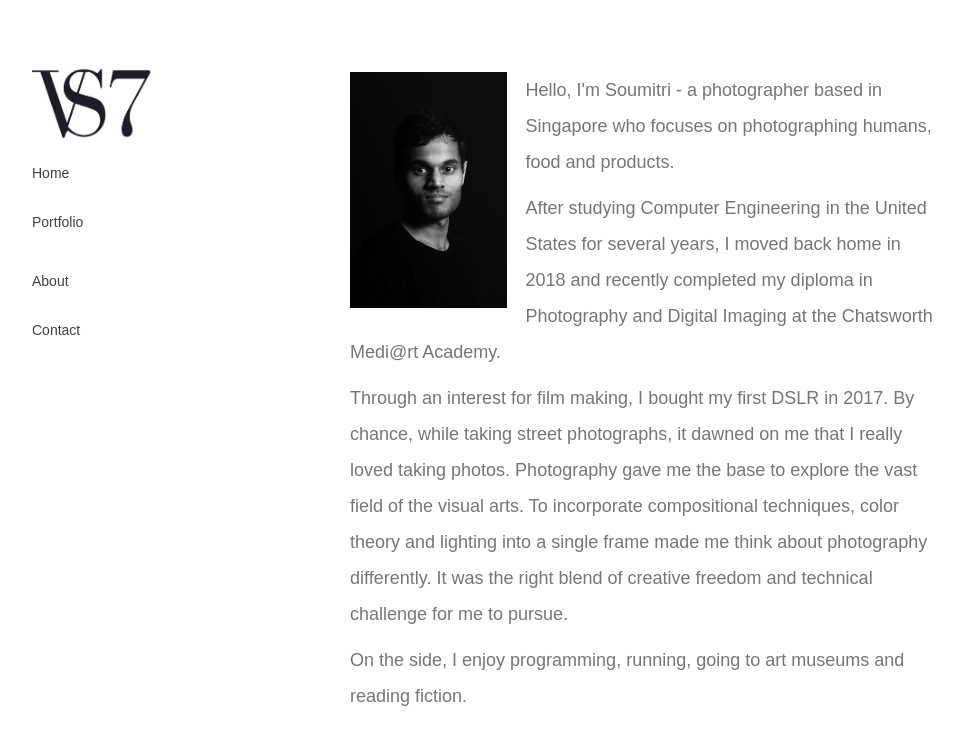
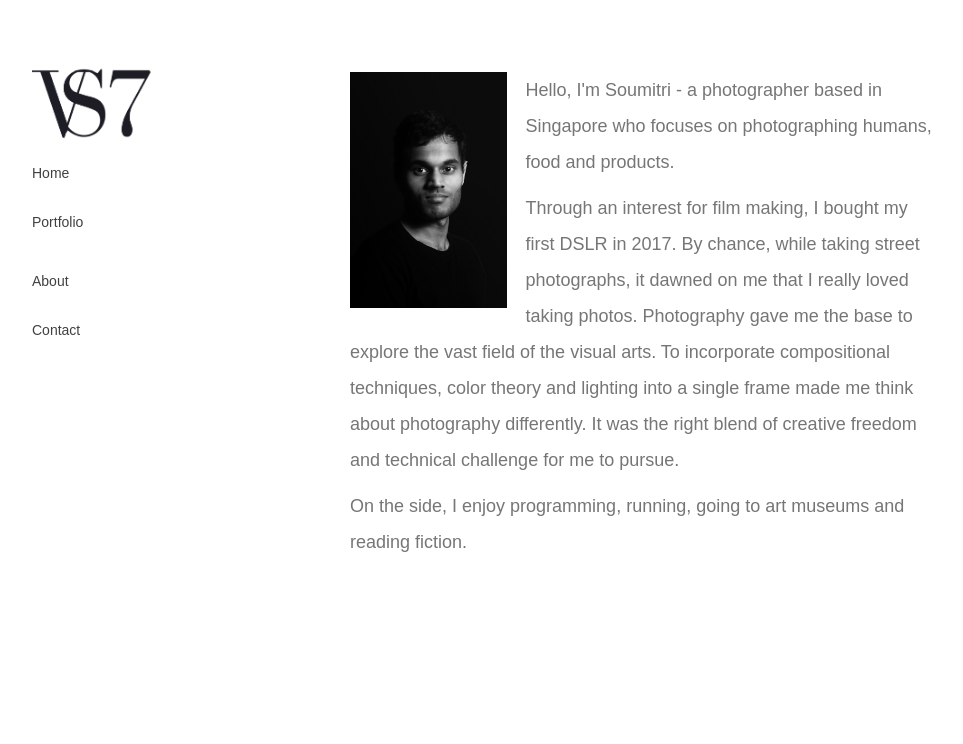
Before and after one commit to svadali2/soumitris-portfolio-website, a React app: page /about in a window 1280 px wide. Shown: the top 744 px of the page, without its empty margins (8-971 px from the left). Built offline with nearby package versions, Linux system fonts and the light colour scheme.

Commit message:
Update About.js

```diff
--- a/src/components/About.js
+++ b/src/components/About.js
@@ -10,9 +10,6 @@ function About() {
     Hello, I'm Soumitri - a photographer based in Singapore who focuses on
                           photographing humans, food and products.
                           </p>
-    <p className="words">After studying Computer Engineering in the United States for several
-                          years, I moved back home in 2018 and recently completed my diploma in
-                          Photography and Digital Imaging at the Chatsworth Medi@rt Academy.</p>
     <p className="words">Through an interest for film making, I bought my first DSLR in 2017. By chance,
                           while taking street photographs, it dawned on me that I really loved taking photos.
                           Photography gave me the base to explore the vast field of the visual arts. To
```
